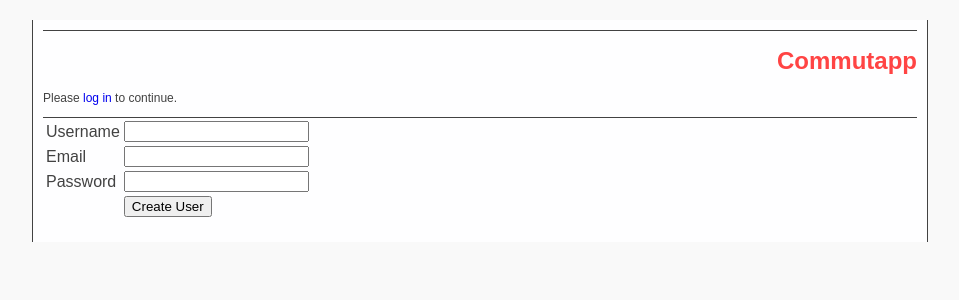
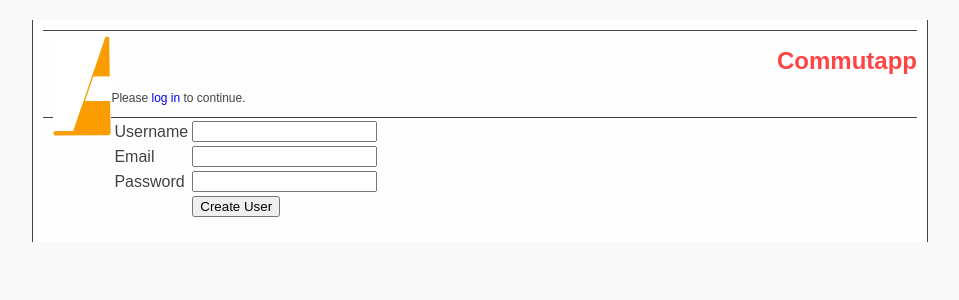
Before and after one commit to tomwardill/commutapp, a Django app: template src/LEEDSHACKTHING/leedshackthing/templates/newuser.html in a window 1280 px wide. Shown: the top 300 px of the page, without its empty margins (160-1119 px from the left). Run offline with Django 3.2, Linux system fonts and the light colour scheme; the template is opened without the code that fills it, so the values that code supplies are empty; some libraries are stand-ins or nearby versions.

Commit message:
Oooh, I made a art thingy

```diff
--- a/src/LEEDSHACKTHING/leedshackthing/static/css/style.css
+++ b/src/LEEDSHACKTHING/leedshackthing/static/css/style.css
@@ -33,6 +33,11 @@
   border-top: 1px solid;
   border-bottom: 1px solid;
 }
+#menu img {
+padding-top: 5px;
+padding-left: 10px;
+  float: left;
+}
 
 #menu h1 {
   text-align: right;
--- a/src/LEEDSHACKTHING/leedshackthing/templates/base.html
+++ b/src/LEEDSHACKTHING/leedshackthing/templates/base.html
@@ -21,6 +21,7 @@
     <div id="enclosure">
 
     <div id="menu">
+	<img src="/static/cone.jpg" height="100px"></a>
 	<h1><a href="{% url index %}" id="appname">Commutapp</a></h1>
     {% if user.is_authenticated %}
     <div id="welcome">
```
Also changed, not shown: src/LEEDSHACKTHING/leedshackthing/static/cone.jpg (added).
